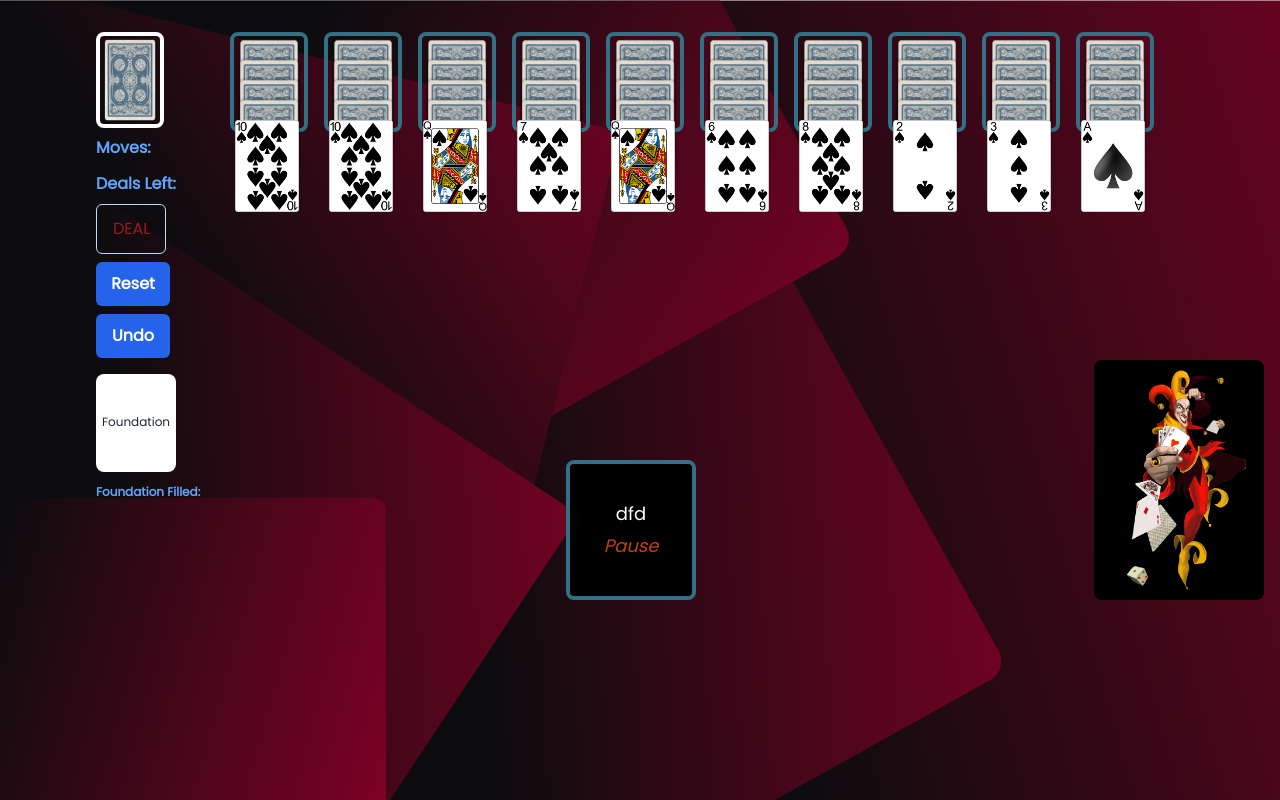
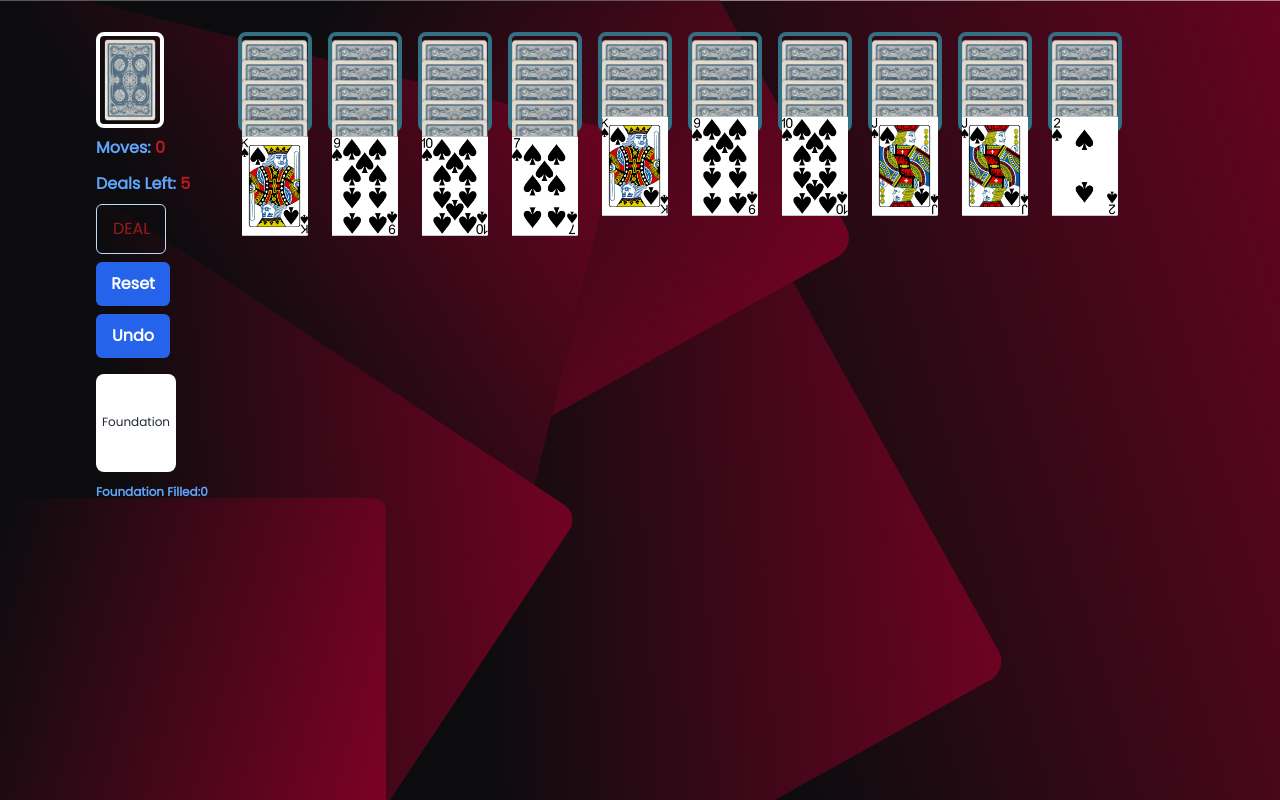
Before and after one commit to wania-khan/solitare, a React (Create React App) app: page / in a window 1280 px wide. Built offline with nearby package versions, Linux system fonts and the light colour scheme.

Commit message:
Fixed bugs in drag and drop functionality Added Deals

```diff
--- a/src/components/module-1.js
+++ b/src/components/module-1.js
@@ -1,4 +1,4 @@
-import React from "react";
+import React, { useState, useEffect } from "react";
 import Back from '../assets/images/cardback.png';
 import Ace from '../assets/images/ace.png';
 import Two from '../assets/images/two.png';
@@ -13,67 +13,207 @@ import Ten from '../assets/images/ten.png';
 import King from '../assets/images/king.png';
 import Queen from '../assets/images/queen.png';
 import Jack from '../assets/images/jack.png';
-import Favicon from '../assets/images/favicon.png';
 
-const cards = [Ace, Two, Three, Four, Five, Six, Seven, Eight, Nine, Ten, King, Queen, Jack];
+const cardImages = {
+    Ace, Two, Three, Four, Five, Six, Seven, Eight, Nine, Ten, King, Queen, Jack
+};
 
-function Module1() {
-    const randomCard = () => cards[Math.floor(Math.random() * cards.length)];
+const cardValues = {
+    Ace: 1, Two: 2, Three: 3, Four: 4, Five: 5, Six: 6, Seven: 7, Eight: 8, Nine: 9, Ten: 10,
+    Jack: 11, Queen: 12, King: 13
+};
+
+const generateDeck = () => {
+    const deck = [];
+    for (const name of Object.keys(cardImages)) {
+        for (let i = 0; i < 8; i++) { // 8 copies of each card (for four decks of one suit)? still to work on
+            deck.push({ name, value: cardValues[name] });
+        }
+    }
+    return deck.sort(() => Math.random() - 0.5);
+};
+
+const Card = ({ card, index, stackIndex, onDragStart }) => (
+    <img src={card.name === "Back" ? Back : cardImages[card.name]}
+        alt={card.name}
+        className="w-[68px] h-[100px] object-cover"
+        draggable={card.name !== "Back"}
+        onDragStart={(e) => onDragStart(e, { stackIndex, cardIndex: index })}/>
+);
+
+const CardStack = ({ stack, stackIndex, onDrop, onDragOver, onDragStart }) => (
+    <div className="relative w-[74px] h-[100px] border-4 border-[#337084] rounded-lg"
+        onDragOver={onDragOver} onDrop={(e) => onDrop(e, stackIndex)}>
+        {stack.map((card, index) => (
+            <div key={index} className="absolute" style={{ top: `${index * 20}px`, zIndex: index }}>
+                <Card card={card} index={index} stackIndex={stackIndex} onDragStart={onDragStart}/>
+            </div>
+        ))}
+    </div>
+);
+
+const Module1 = () => {
+    const [deck, setDeck] = useState(generateDeck());
+    const [cardStacks, setCardStacks] = useState([]);
+    const [draggedCard, setDraggedCard] = useState(null);
+    const [moves, setMoves] = useState(0);
+    const [deals, setDeals] = useState(5);
+    const [foundations, setFoundations] = useState(0);
+    const [dealDeck, setDealDeck] = useState([]);
+    const [cardsRemaining, setCardsRemaining] = useState(
+        Object.keys(cardImages).reduce((acc, name) => {
+            acc[name] = 8; // 8 copies of each card initially (for four decks)
+            return acc;
+        }, {})
+    );
+
+    useEffect(() => {
+        const initialStacks = Array(10)
+            .fill(null)
+            .map((_, i) => {
+                const stack = Array(i < 4 ? 5 : 4).fill({ name: "Back" });
+                const card = deck.pop();
+                setCardsRemaining((prev) => ({
+                    ...prev,
+                    [card.name]: prev[card.name] - 1,
+                }));
+                stack.push(card);
+                return stack;
+            });
+
+        // Prepare deal deck with 50 cards
+        const dealDeck = deck.slice(0, 50);
+        setDealDeck(dealDeck);
+        setDeck(deck.slice(50)); // Remove  50 cards from the main deck (?)
+
+        setCardStacks(initialStacks);
+    }, []);
+
+    const handleDragStart = (e, { stackIndex, cardIndex }) => {
+        setDraggedCard({ stackIndex, cardIndex });
+    };
+
+    const handleDragOver = (e) => {
+        e.preventDefault();
+    };
+
+    const handleDrop = (e, toStackIndex) => {
+        e.preventDefault();
+        const fromStackIndex = draggedCard.stackIndex;
+        const fromCardIndex = draggedCard.cardIndex;
+        const draggedCards = cardStacks[fromStackIndex].slice(fromCardIndex);
+        const toStack = cardStacks[toStackIndex];
+        const toTopCard = toStack[toStack.length - 1];
+
+        // check if the move is valid
+        if (
+            toTopCard.name === "Back" ||
+            (toTopCard.value === draggedCards[0].value + 1 &&
+                fromCardIndex === cardStacks[fromStackIndex].length - 1)
+        ) {
+            const newStacks = [...cardStacks];
+            newStacks[fromStackIndex] = cardStacks[fromStackIndex].slice(
+                0,
+                fromCardIndex
+            );
+            newStacks[toStackIndex] = [...toStack, ...draggedCards];
+
+            // Reveal the card beneath if it exists
+            if (
+                newStacks[fromStackIndex].length &&
+                newStacks[fromStackIndex][newStacks[fromStackIndex].length - 1].name === "Back"
+            ) {
+                const card = deck.pop();
+                setCardsRemaining((prev) => ({
+                    ...prev,
+                    [card.name]: prev[card.name] - 1,
+                }));
+                newStacks[fromStackIndex][newStacks[fromStackIndex].length - 1] = card;
+            }
+
+            setCardStacks(newStacks);
+            setMoves(moves + 1);
+            setDraggedCard(null);
+
+            // Check if a suit is completed
+            const completedSuit = checkForCompletedSequence(newStacks[toStackIndex]);
+            if (completedSuit) {
+                newStacks[toStackIndex] = newStacks[toStackIndex].slice(
+                    0,
+                    newStacks[toStackIndex].length - 13
+                );
+                setFoundations(foundations + 1);
+                setCardStacks(newStacks);
+            }
+        }
+    };
+
+    const dealCards = () => {
+        if (deals > 0 && dealDeck.length >= 10) {
+            const newStacks = [...cardStacks];
+            newStacks.forEach((stack) => {
+                const card = dealDeck.pop();
+                setCardsRemaining((prev) => ({
+                    ...prev,
+                    [card.name]: prev[card.name] - 1,
+                }));
+                stack.push(card);
+            });
+            setCardStacks(newStacks);
+            setDealDeck([...dealDeck]); // Update the dealDeck with remaining cards
+            setDeals(deals - 1);
+        }
+    };
+
+    const checkForCompletedSequence = (stack) => {
+        if (stack.length < 13) return false;
+        const last13 = stack.slice(-13);
+        return last13.every((card, i) => card.value === 13 - i);
+    };
 
     return (
-        <>
         <div className="m-auto flex">
             <div className="flex flex-col justify-center mt-3">
                 <div className="relative mb-2">
-                    <img alt="error_back" className="cursor-pointer w-[68px] h-24 m-0 border-4 border-white rounded-lg transform transition-transform duration-300 hover:scale-95" src={Back} />
+                    <img alt="deal" className={`cursor-pointer w-[68px] h-24 m-0 border-4 border-white rounded-lg transform transition-transform duration-300 ${deals > 0 ? "hover:scale-95" : "opacity-50 cursor-not-allowed"}`}
+                    src={Back} onClick={deals > 0 ? dealCards : null}/>
                 </div>
                 <div className="inline">
-                    <h3 className="text-blue-400 font-bold">Moves: </h3>
+                    <h3 className="text-blue-400 font-bold">
+                        Moves:<span className="text-red-700" id="moves">&nbsp;{moves}</span>
+                    </h3>
                 </div>
                 <div className="inline mt-3">
-                    <h3 className="text-blue-400 font-bold">Deals Left: </h3>
+                    <h3 className="text-blue-400 font-bold">
+                        Deals Left:<span className="text-red-700" id="deals">&nbsp;{deals}</span>
+                    </h3>
                 </div>
-                <button className="mt-2 py-3 px-4 border-[1px] w-[70px] rounded-md border-blue-200 text-red-800">DEAL</button>
-                <button className="mt-2 py-[10px] px-3 w-[74px] rounded-md bg-blue-600 text-white font-semibold">Reset</button>
-                <button className="mt-2 py-[10px] px-3 w-[74px] rounded-md bg-blue-600 text-white font-semibold">Undo</button>
+                <button className={`mt-2 py-3 px-4 border-[1px] w-[70px] rounded-md border-blue-200 text-red-800 ${deals > 0 ? "" : "opacity-50 cursor-not-allowed"}`}
+                onClick={deals > 0 ? dealCards : null}>DEAL</button>
+                <button className="mt-2 py-[10px] px-3 w-[74px] rounded-md bg-blue-600 text-white font-semibold">
+                    Reset
+                </button>
+                <button className="mt-2 py-[10px] px-3 w-[74px] rounded-md bg-blue-600 text-white font-semibold">
+                    Undo
+                </button>
                 <div className="bg-white w-20 h-[98px] rounded-lg mt-4 relative">
                     <p className="absolute text-xs text-gray-800 mt-10 ml-[6px]">Foundation</p>
                 </div>
                 <div className="inline">
-                    <h3 className="text-blue-400 font-semibold text-xs mt-3">Foundation Filled: </h3>
+                    <h3 className="text-blue-400 font-semibold text-xs mt-3">
+                        Foundation Filled:<span id="filled">{foundations}</span>
+                    </h3>
                 </div>
             </div>
             <div className="flex ml-[30px]">
                 <div className="relative mt-3 flex space-x-4">
-                    {[...Array(10)].map((_, sectionIndex) => (
-                        <div key={sectionIndex} className="relative">
-                            <div className="relative w-[78px] h-[100px] border-4 border-[#337084] rounded-lg"></div>
-                            <div className="absolute top-1 left-[4.5px] w-[78px] h-[200px]">
-                                {[...Array(4)].map((_, index) => (
-                                    <div key={index} className="absolute w-[68px] h-[100px]" style={{ top: `${index * 20}px`, zIndex: index }}>
-                                        <img src={Back} alt="error_back" className='w-[68px] h-[100px]' />
-                                    </div>
-                                ))}
-                                <div className="absolute w-[64px] h-[100px]" style={{ top: '80px', zIndex: 4 }}>
-                                    <img src={randomCard()} alt="error_front" className="w-[64px] h-[100px] object-scale-down" />
-                                </div>
-                            </div>
-                        </div>
+                    {cardStacks.map((stack, index) => (
+                        <CardStack key={index} stack={stack} stackIndex={index} onDragStart={handleDragStart}
+                        onDragOver={handleDragOver} onDrop={handleDrop}/>
                     ))}
                 </div>
-                <br></br>
             </div>
         </div>
-        <div className="flex mr-4 mb-2 justify-end items-end -mt-[140px]">
-            <div className="flex flex-col justify-center items-center bg-black w-[130px] h-[140px] border-4 border-[#337084] rounded-lg mx-2">
-                <h1 className="text-white text-lg">dfd</h1>
-                <button className="text-orange-700 italic text-lg mt-1">Pause</button>
-            </div>
-            <div className="w-[170px] h-[240px] bg-black rounded-lg ml-[390px]">
-                <img src={Favicon} alt="error_favicon" className="w-full h-full object-contain" />
-            </div>
-        </div>
-        </>
     );
 }
 
```
